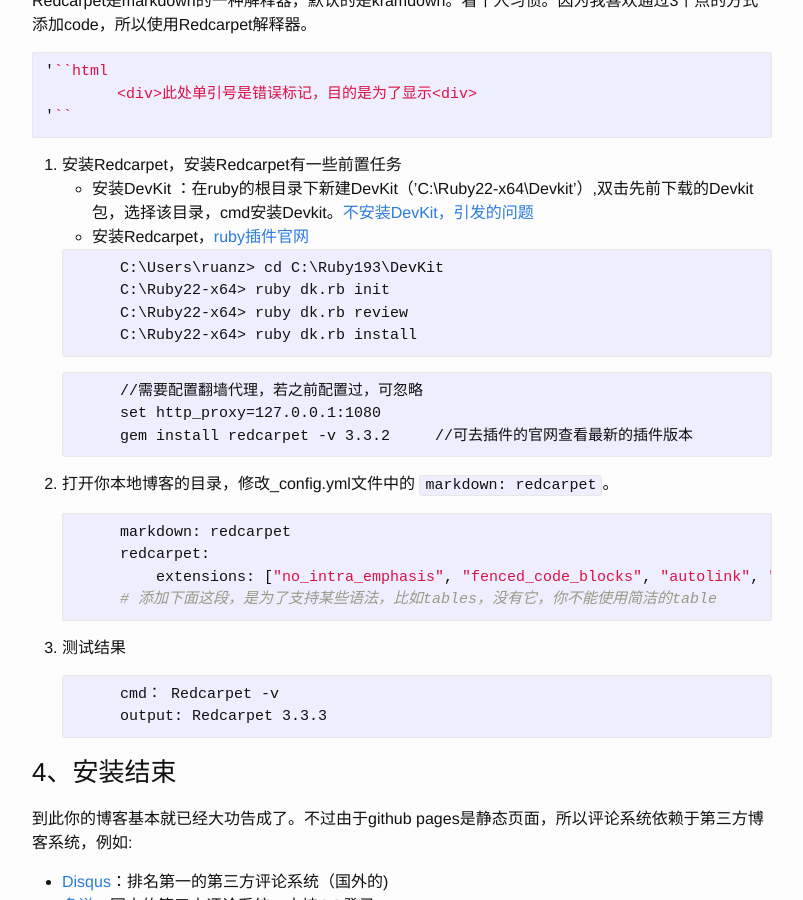
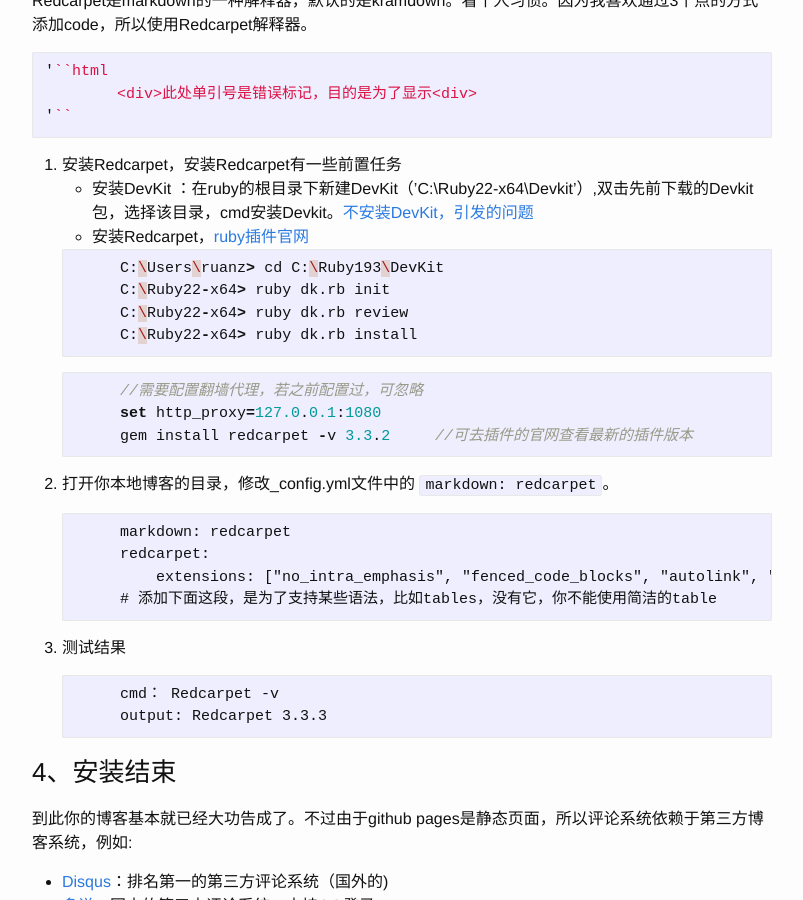
Before and after one commit to zjruan/zjruan.github.io, a Jekyll site: the page built from _posts/2015-11-16-jekyll博客.md, in a window 1280 px wide and 900 px high, scrolled down 1285 px. Shown: the whole window, without its empty margins (238-1041 px from the left). Built offline with Jekyll 4.4.1, drawn with Linux system fonts in a browser that asks for light colours; Markdown is read by kramdown in place of the engine named in the settings; comment, search, counter and statistics services are not loaded.

Commit message:
修改 代码类型

````diff
--- a/_posts/2015-11-16-jekyll博客.md
+++ b/_posts/2015-11-16-jekyll博客.md
@@ -55,20 +55,20 @@
 	* 安装DevKit ：在ruby的根目录下新建DevKit（'C:\Ruby22-x64\Devkit'）,双击先前下载的Devkit包，选择该目录，cmd安装Devkit。[不安装DevKit，引发的问题](https://github.com/micahgodbolt/sassbitesdemo/issues/4)
 	* 安装Redcarpet，[ruby插件官网](https://rubygems.org/)
 
-	```cmd
+	```javascript
 		C:\Users\ruanz> cd C:\Ruby193\DevKit
 		C:\Ruby22-x64> ruby dk.rb init
 		C:\Ruby22-x64> ruby dk.rb review
 		C:\Ruby22-x64> ruby dk.rb install
 	```
-	```cmd
+	```javascript
 		//需要配置翻墙代理，若之前配置过，可忽略
 		set http_proxy=127.0.0.1:1080
 		gem install redcarpet -v 3.3.2	//可去插件的官网查看最新的插件版本
 	```
 2. 打开你本地博客的目录，修改_config.yml文件中的 `markdown: redcarpet`。
 
-	```config
+	```
 		markdown: redcarpet
 		redcarpet:
 			extensions: ["no_intra_emphasis", "fenced_code_blocks", "autolink", "tables", "with_toc_data"]
@@ -76,7 +76,7 @@
 	```
 3. 测试结果
 
-	```cmd
+	```
 		cmd： Redcarpet -v
 		output: Redcarpet 3.3.3
 	```
````
Also changed, not shown: _posts/2015-10-16-CMD 的FOR循环.md (+1 -1 lines).
